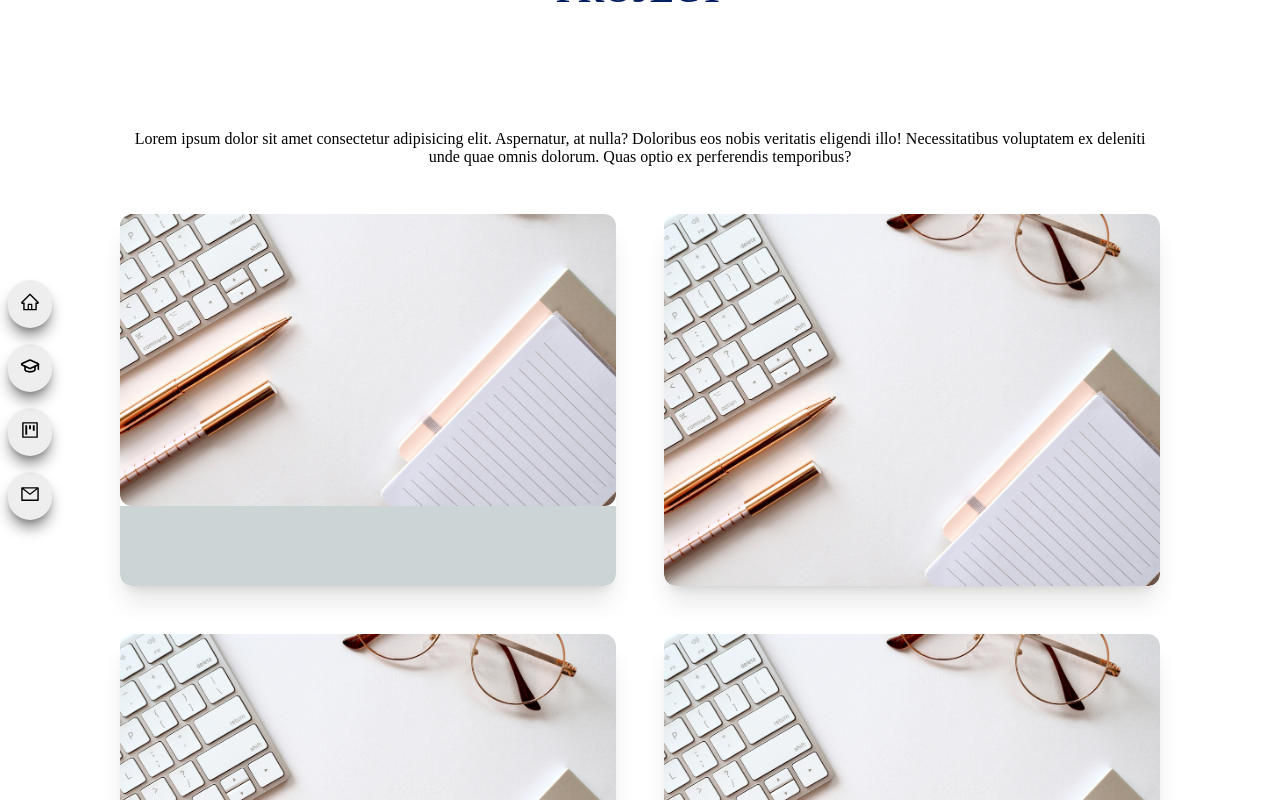
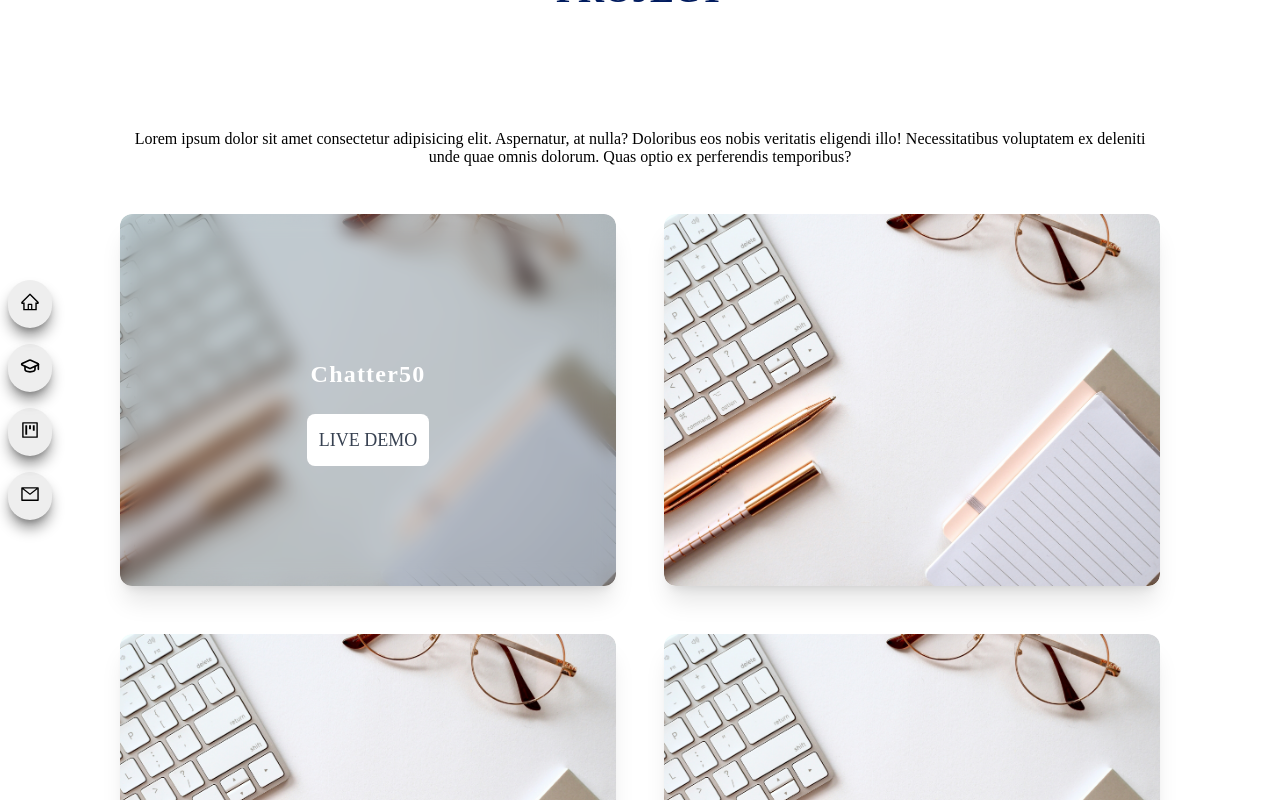
Before and after one commit to habiburahmanrulialif/web-portofolio, a React (Vite) app in the folder frontend/: page / in a window 1280 px wide. In both pictures the pointer is over the element 368 px from the left and 2234 px from the top of the page. Shown: the part 1834-2634 px from the top of the page. Built offline with nearby package versions, Linux system fonts and the light colour scheme.

Commit message:
changing target in link for project

```diff
--- a/frontend/src/components/portofolio/projectItem.css
+++ b/frontend/src/components/portofolio/projectItem.css
@@ -55,6 +55,10 @@
     background-color: rgb(231, 230, 230);
 }
 
-.projectItem-Item:hover, .projectItem-Item:active .projectDetailContainer {
+.projectItem-Item:hover .projectDetailContainer {
     top: 0;
 }
+
+.projectItem-Item:active .projectDetailContainer{
+    top: 0;
+}
```
